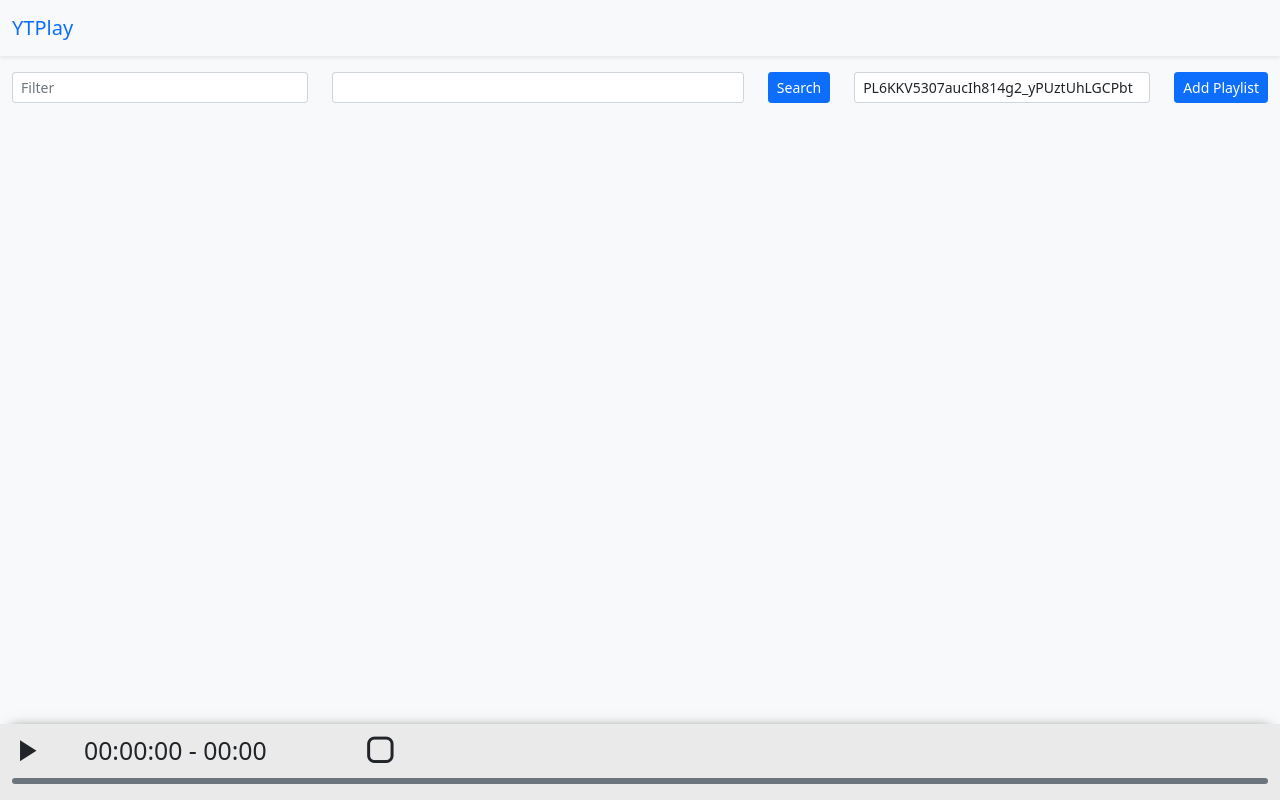
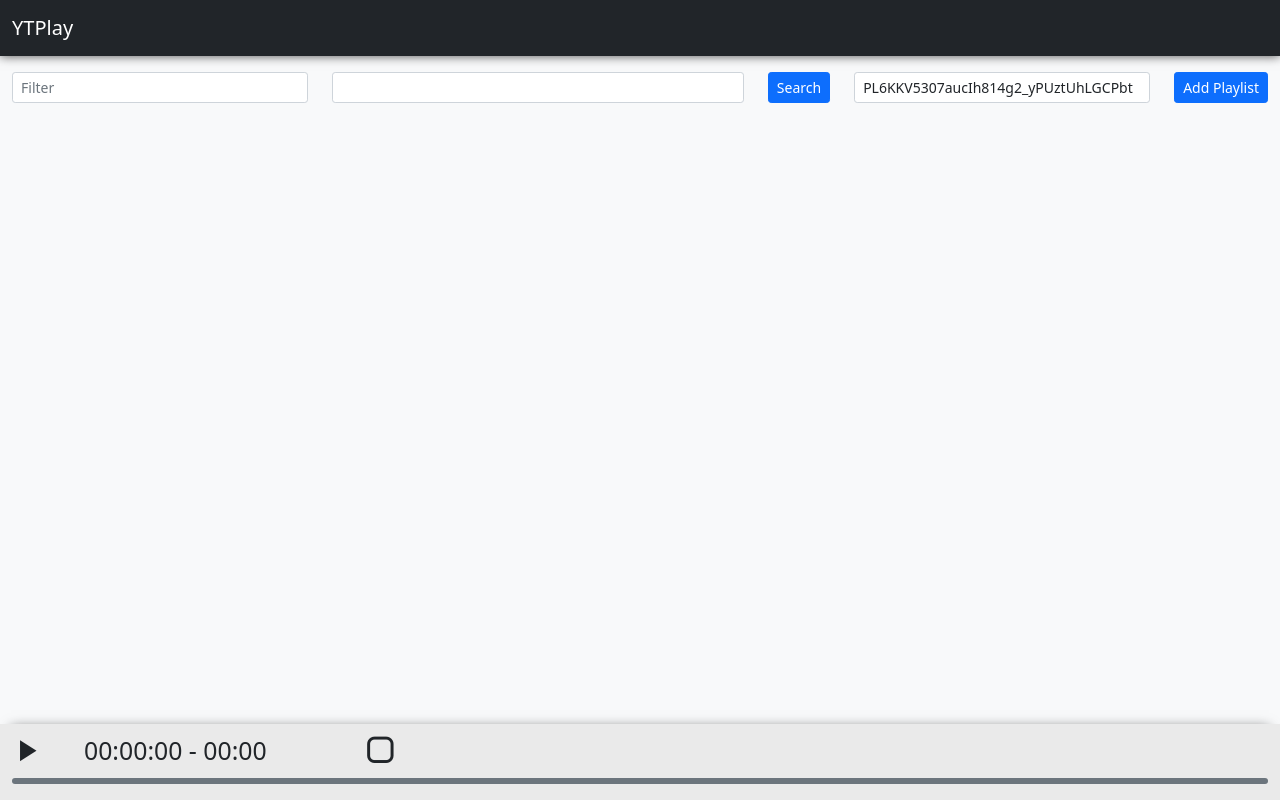
Before and after one commit to maciejgralek/youtubeVue, a Vue app: page / in a window 1280 px wide. Built offline with nearby package versions, Linux system fonts and the light colour scheme.

Commit message:
add navbar

```diff
--- a/src/components/Navbar.vue
+++ b/src/components/Navbar.vue
@@ -1,6 +1,6 @@
 <template>
 	<!-- <nav class="navbar navbar&#45;expand&#45;lg navbar&#45;dark bg&#45;dark  "> -->
-	<nav class="navbar navbar-expand-lg shadow-sm">
+	<nav class="navbar navbar-expand-lg navbar-dark bg-dark">
   <div class="container-fluid">
     <a class="navbar-brand font-weight-bold" href="#">YTPlay</a>
     <button class="navbar-toggler" type="button" data-toggle="collapse" data-target="#navbarSupportedContent" aria-controls="navbarSupportedContent" aria-expanded="false" aria-label="Toggle navigation">
@@ -20,4 +20,9 @@
 
 <!-- Add "scoped" attribute to limit CSS to this component only -->
 <style>
+.navbar {
+	-webkit-box-shadow: 0px 0px 10px 0px rgba(0,0,0,0.7);
+	-moz-box-shadow: 0px 0px 10px 0px rgba(0,0,0,0.7);
+	box-shadow: 0px 0px 10px 0px rgba(0,0,0,0.7);
+}
 </style>
```
